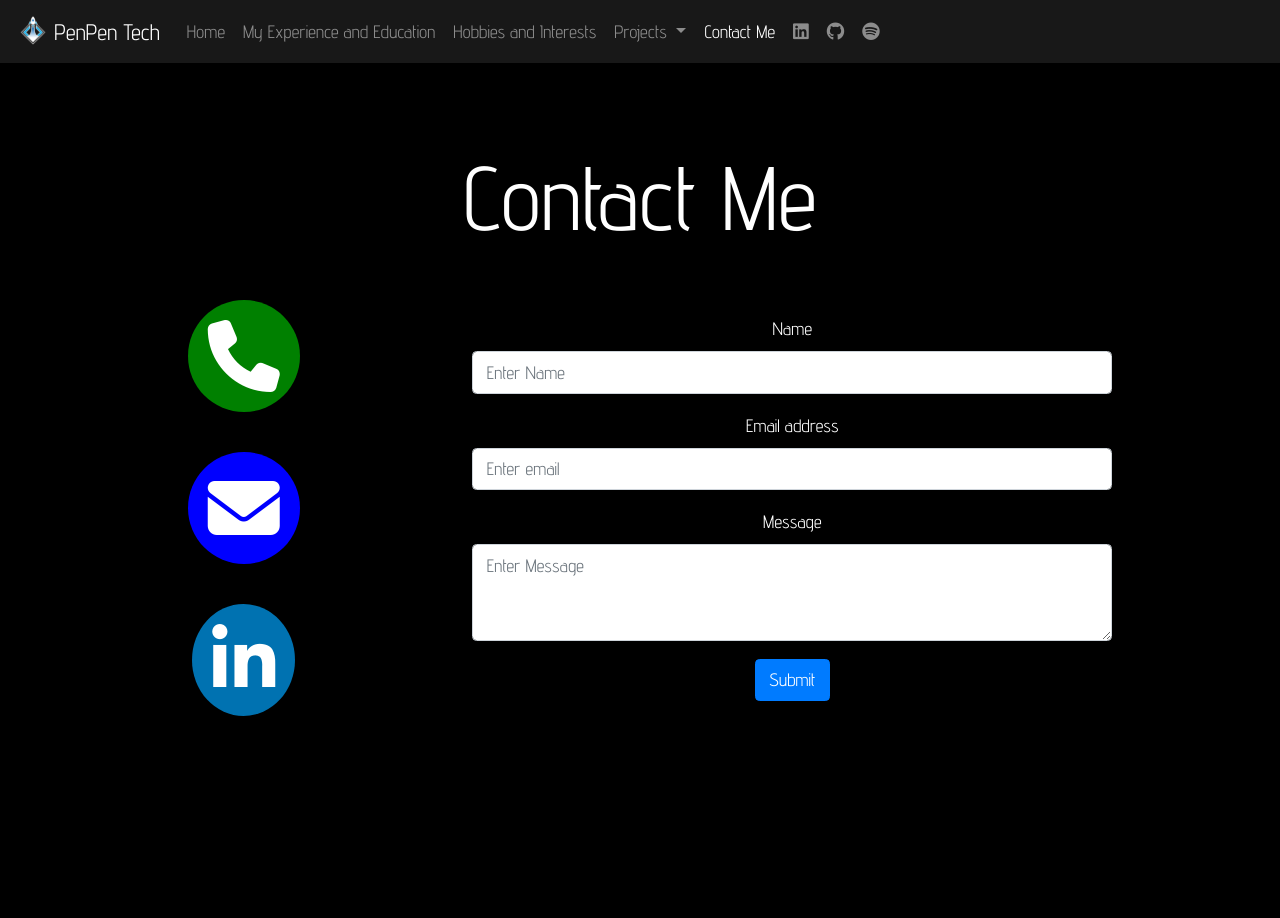
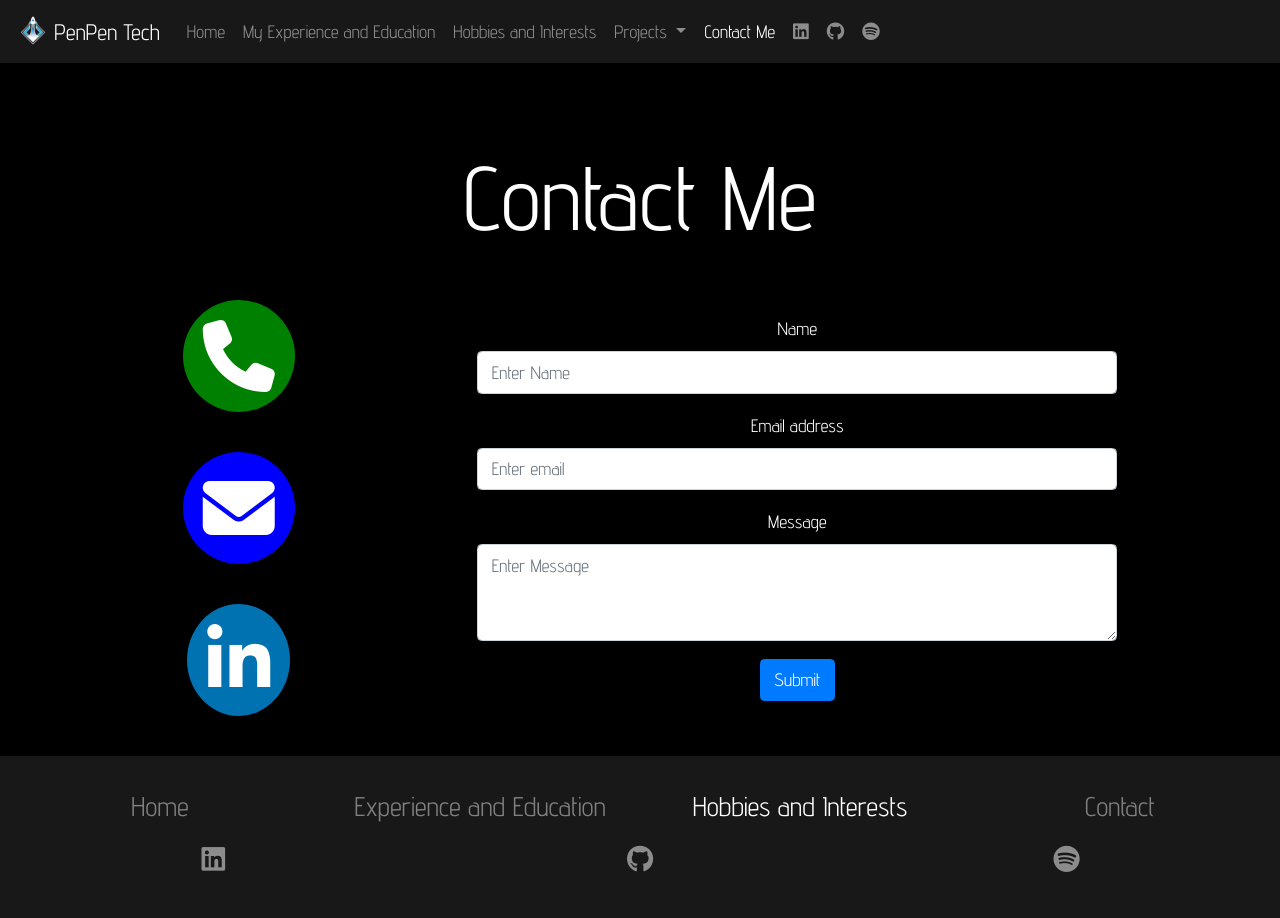
Before and after one commit to PenPen7531/penpen-tech-webpage, a Flask app: page /contact in a window 1280 px wide. Before the commit the page ends 716 px from the top, so only its background shows below. Run offline with Flask 2, Linux system fonts and the light colour scheme; parts of the project's set-up code (start-up, migrations or seed data) failed here and were passed over; some libraries are stand-ins or nearby versions; some web fonts are replaced.

Commit message:
contact page formatting

```diff
--- a/static/css/contact.css
+++ b/static/css/contact.css
@@ -1,4 +1,6 @@
-
+.bot-nav{
+    margin-top: 20px;
+}
 
 #phone{
     padding: 20px;
--- a/static/css/main.css
+++ b/static/css/main.css
@@ -6,7 +6,7 @@
 
 html{
     font-size: 18px;
-    height: 100vh;
+
     background-color: black;
 }
 .bg-black{
@@ -15,6 +15,39 @@ html{
 *{
     font-family: 'Advent Pro';
 
+}
+.white{
+    color: grey;
+    transition: color 0.5s ease;
+}
+
+#pad-0{
+    padding: 0;
+}
+
+.white:hover{
+    text-decoration: none;
+    color: white;
+
+}
+
+.para {
+    font-size: 1.5rem;
+    padding: 20px;
+}
+
+.active-bot{
+    color: white;
+}
+.bot-nav{
+    padding: 30px 10px;
+    background-color: #181818;
+
+
+}
+.nav-img > * > * > *{
+    padding-top: 10px;
+    color: rgba(255,255,255,.5) !important;
 }
 
 body{
--- a/templates/contact.html
+++ b/templates/contact.html
@@ -80,9 +80,9 @@
 
             </div>
           </nav>
-          <div class="container-fluid">
+          <div class="container-fluid" id="pad-0">
             <h1 id="title" class="text-center">Contact Me</h1>
-            <div class="content">
+            <div class="content" id="pad-20">
               <div class="icon">
                 <a href="tel:6047838728" class="n-style-link" target="_blank">
                   <!-- <h2 class="text-center">Phone</h2> -->
@@ -126,6 +126,39 @@
             </div>
 
             </div>
+
+            <div class="container-fluid bot-nav para">
+              <div class="row ">
+                <div class="col-sm text-center">
+                  <a href="/" class="white">Home</a>
+                </div>
+                <div class="col-sm text-center">
+                  <a href="/experience" class="white">Experience and Education</a>
+
+                </div>
+                <div class="col-sm text-center">
+                  <a href="/hobbies" class="white active-bot">Hobbies and Interests</a>
+
+                </div>
+                <div class="col-sm text-center">
+                  <a href="#" class="white">Contact</a>
+                </div>
+              </div>
+              <div class="row text-center nav-img nav-item">
+                <div class="col text-center">
+                  <a class="nav-link" href="https://www.linkedin.com/in/jeffrey-wang-904776236/" target="_blank"><i class="fa-brands fa-linkedin" id="linkedin"></i></a>
+                </div>
+                <div class="col text-center">
+                  <a class="nav-link" href="https://github.com/PenPen7531" target="_blank"><i class="fa-brands fa-github" id="github"></i></a>
+                </div>
+                <div class="col text-center">
+                  <a class="nav-link" href="https://open.spotify.com/user/tn7osj8so0qn99pcjy8701vgv" target="_blank"><i class="fa-brands fa-spotify" id="spotify"></i></i></a>
+
+                </div>
+              </div>
+            </div>
           </div>
+
+
 </body>
 </html>
--- a/templates/experience.html
+++ b/templates/experience.html
@@ -83,6 +83,8 @@
           <div class="container-fluid">
             <h1 id="title" class="text-center">Experience</h1>
 
+
           </div>
+
 </body>
 </html>
```
Also changed, not shown: static/css/hobbies.css (+14 -1 lines), templates/hobbies.html (+19 -4 lines), top10_data.json (+7 -7 lines), 1 other file.
